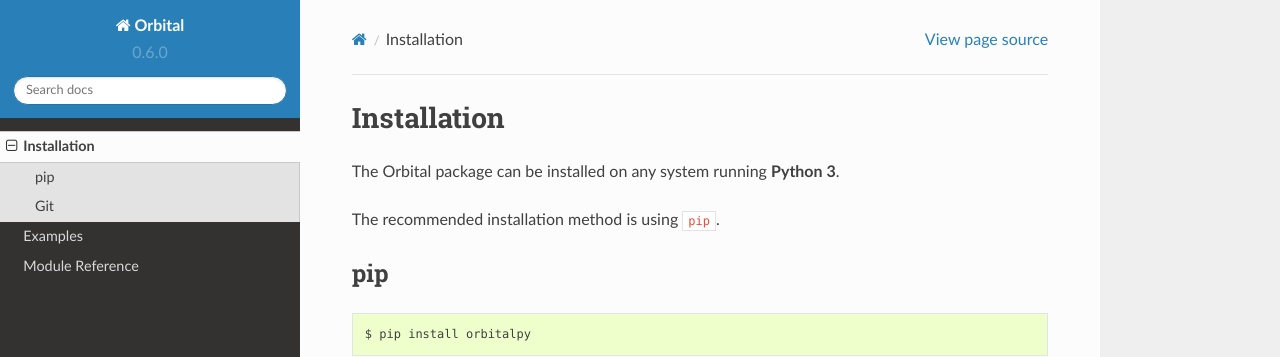
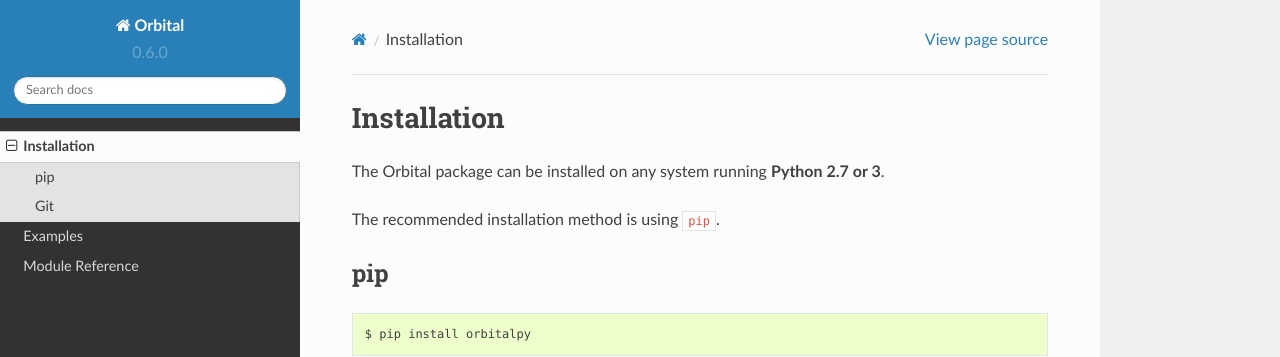
Before and after one commit to RazerM/orbital, a Sphinx documentation site: the page built from doc/installation.rst, in a window 1280 px wide and 981 px high. Shown: the top 357 px of the window. Built offline with Sphinx 7.4.7 and the Read the Docs theme 2.0.0, drawn with Linux system fonts in a browser that asks for light colours.

Commit message:
Update installation documentation for Python 2

```diff
--- a/doc/installation.rst
+++ b/doc/installation.rst
@@ -2,7 +2,7 @@
 Installation
 ************
 
-The Orbital package can be installed on any system running **Python 3**.
+The Orbital package can be installed on any system running **Python 2.7 or 3**.
 
 The recommended installation method is using ``pip``.
 
```
